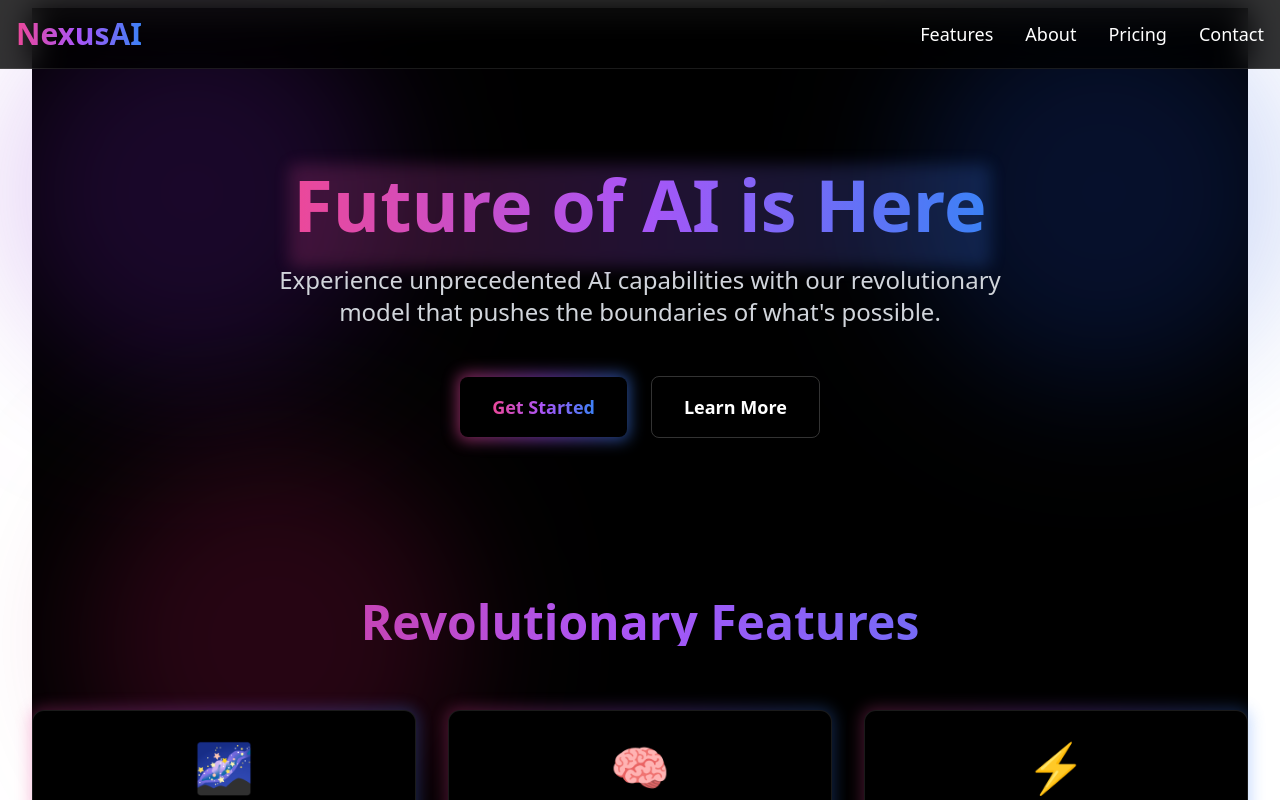
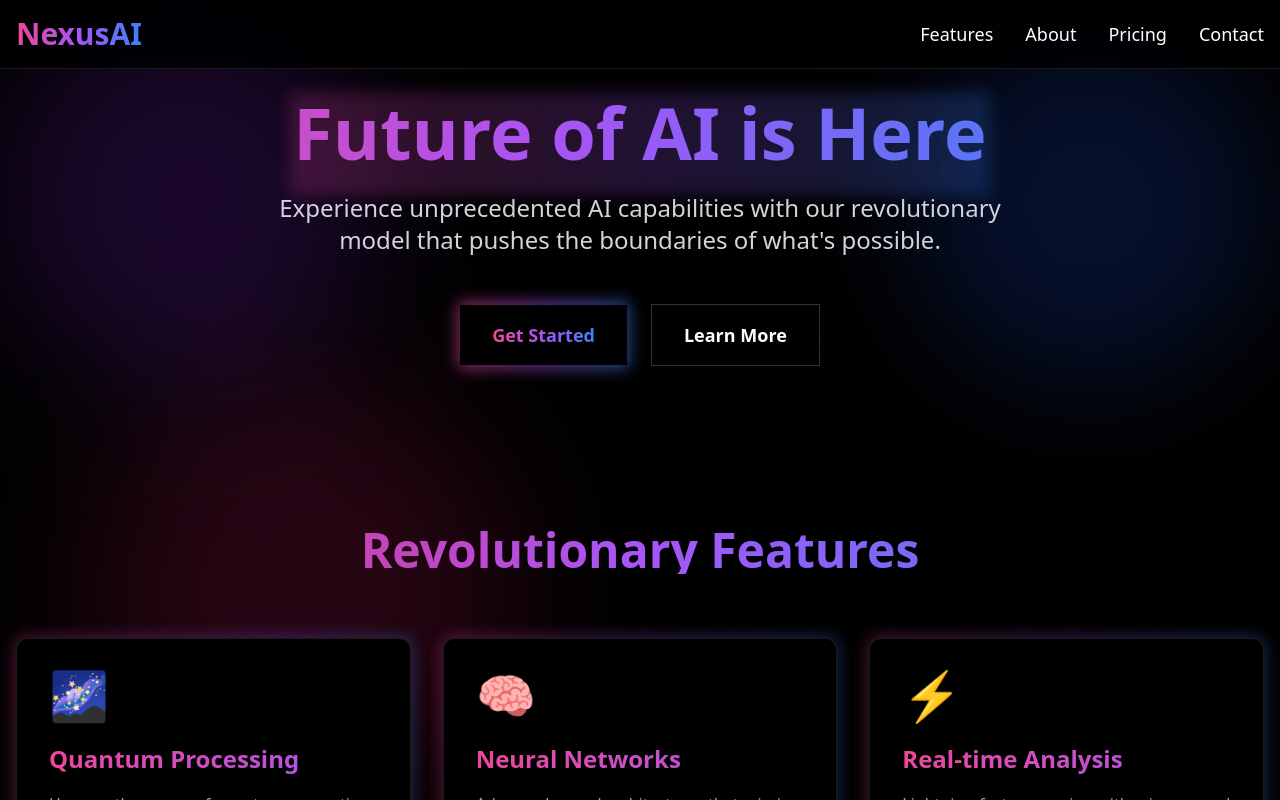
Before and after one commit to mddanish867/nexus-ai, a React (Vite) app: page / in a window 1280 px wide. Shown: the top 800 px of the page. Built offline with nearby package versions, Linux system fonts and the light colour scheme.

Commit message:
remodified all the component

```diff
--- a/package.json
+++ b/package.json
@@ -12,7 +12,8 @@
   "dependencies": {
     "react": "^18.3.1",
     "react-dom": "^18.3.1",
-    "react-router-dom": "^7.1.1"
+    "react-router-dom": "^7.1.1",
+    "tailwindcss-animate": "^1.0.7"
   },
   "devDependencies": {
     "@eslint/js": "^9.17.0",
--- a/src/App.tsx
+++ b/src/App.tsx
@@ -1,13 +1,25 @@
-
-import './App.css'
-import Home from './components/home/Home'
+import Navbar from "./components/home/Navbar"
+import Hero from "./components/home/Hero"
+import Feature from "./components/home/Feature"
+import CTA from "./components/home/CTA"
+import Footer from "./components/home/Footer"
 
 function App() {
+  return (
+    <div className="w-full min-h-screen bg-black text-white">
+      {/* Decorative background elements */}
+      <div className="fixed inset-0 z-0 w-full">
+        <div className="absolute w-96 h-96 bg-purple-700 rounded-full mix-blend-multiply filter blur-3xl opacity-20 animate-blob"></div>
+        <div className="absolute top-0 -right-4 w-96 h-96 bg-blue-700 rounded-full mix-blend-multiply filter blur-3xl opacity-20 animate-blob animation-delay-2000"></div>
+        <div className="absolute -bottom-8 left-20 w-96 h-96 bg-pink-700 rounded-full mix-blend-multiply filter blur-3xl opacity-20 animate-blob animation-delay-4000"></div>
+      </div>
 
-  return (
-    <>
-<Home/>
-    </>
+      <Navbar />
+      <Hero />
+      <Feature />
+      <CTA />
+      <Footer />
+    </div>
   )
 }
 
--- a/src/components/home/CTA.tsx
+++ b/src/components/home/CTA.tsx
@@ -1,13 +1,9 @@
-
 const CTA = () => {
   return (
-    <div>
     <section className="py-20 px-4 relative">
       <div className="absolute inset-0 bg-gradient-to-r from-pink-500 via-purple-500 to-blue-500 opacity-10"></div>
       <div className="container mx-auto text-center relative">
-          <h2 className="text-4xl md:text-5xl font-bold mb-8">
-            Ready to Shape the Future?
-          </h2>
+        <h2 className="text-4xl md:text-5xl font-bold mb-8">Ready to Shape the Future?</h2>
         <p className="text-xl text-gray-300 mb-12 max-w-2xl mx-auto">
           Join the AI revolution and transform the way you work with our cutting-edge technology.
         </p>
@@ -21,7 +17,6 @@ const CTA = () => {
         </button>
       </div>
     </section>
-    </div>
   )
 }
 
--- a/src/components/home/Feature.tsx
+++ b/src/components/home/Feature.tsx
@@ -1,9 +1,7 @@
-
 const Feature = () => {
   return (
-    <div>
     <section id="features" className="py-20">
-        <div className="container mx-auto">
+      <div className="container mx-auto px-4">
         <h2 className="text-4xl md:text-5xl font-bold text-center mb-16 bg-gradient-to-r from-pink-500 via-purple-500 to-blue-500 bg-clip-text text-transparent">
           Revolutionary Features
         </h2>
@@ -12,18 +10,18 @@ const Feature = () => {
             {
               title: "Quantum Processing",
               description: "Harness the power of quantum computing for unprecedented AI capabilities.",
-                icon: "🌌"
+              icon: "🌌",
             },
             {
               title: "Neural Networks",
               description: "Advanced neural architectures that mimic human cognitive processes.",
-                icon: "🧠"
+              icon: "🧠",
             },
             {
               title: "Real-time Analysis",
               description: "Lightning-fast processing with microsecond response times.",
-                icon: "⚡"
-              }
+              icon: "⚡",
+            },
           ].map((feature, index) => (
             <div key={index} className="group relative">
               <div className="absolute -inset-0.5 bg-gradient-to-r from-pink-500 via-purple-500 to-blue-500 rounded-xl blur opacity-30 group-hover:opacity-100 transition duration-200"></div>
@@ -32,16 +30,13 @@ const Feature = () => {
                 <h3 className="text-2xl font-bold mb-4 bg-gradient-to-r from-pink-500 to-purple-500 bg-clip-text text-transparent">
                   {feature.title}
                 </h3>
-                  <p className="text-gray-400 leading-relaxed">
-                    {feature.description}
-                  </p>
+                <p className="text-gray-400 leading-relaxed">{feature.description}</p>
               </div>
             </div>
           ))}
         </div>
       </div>
     </section>
-    </div>
   )
 }
 
--- a/src/components/home/Footer.tsx
+++ b/src/components/home/Footer.tsx
@@ -1,7 +1,5 @@
-
 const Footer = () => {
   return (
-    <div>
     <footer className="bg-black/50 border-t border-white/10 py-12 px-4">
       <div className="container mx-auto">
         <div className="grid grid-cols-1 md:grid-cols-4 gap-12">
@@ -9,23 +7,21 @@ const Footer = () => {
             <div className="text-3xl font-bold bg-gradient-to-r from-pink-500 via-purple-500 to-blue-500 bg-clip-text text-transparent mb-6">
               NexusAI
             </div>
-              <p className="text-gray-400 leading-relaxed">
-                Pioneering the future of artificial intelligence.
-              </p>
+            <p className="text-gray-400 leading-relaxed">Pioneering the future of artificial intelligence.</p>
           </div>
           {[
             {
               title: "Company",
-                links: ["About", "Careers", "Blog", "Press"]
+              links: ["About", "Careers", "Blog", "Press"],
             },
             {
               title: "Resources",
-                links: ["Documentation", "Help Center", "API", "Status"]
+              links: ["Documentation", "Help Center", "API", "Status"],
             },
             {
               title: "Legal",
-                links: ["Privacy", "Terms", "Security", "Cookies"]
-              }
+              links: ["Privacy", "Terms", "Security", "Cookies"],
+            },
           ].map((column, index) => (
             <div key={index}>
               <h3 className="font-bold text-lg mb-6">{column.title}</h3>
@@ -46,7 +42,6 @@ const Footer = () => {
         </div>
       </div>
     </footer>
-    </div>
   )
 }
 
--- a/src/components/home/Hero.tsx
+++ b/src/components/home/Hero.tsx
@@ -1,9 +1,7 @@
-
 const Hero = () => {
   return (
-    <div>
-        <section className="relative pt-40 pb-20">
-        <div className="container mx-auto text-center">
+    <section className="relative pt-24 pb-20">
+      <div className="container mx-auto text-center px-4">
         <div className="relative inline-block">
           <h1 className="text-5xl md:text-7xl font-bold mb-6 bg-gradient-to-r from-pink-500 via-purple-500 to-blue-500 bg-clip-text text-transparent animate-gradient-x">
             Future of AI is Here
@@ -11,7 +9,8 @@ const Hero = () => {
           <div className="absolute -inset-1 bg-gradient-to-r from-pink-500 via-purple-500 to-blue-500 rounded-lg blur opacity-20"></div>
         </div>
         <p className="text-xl md:text-2xl text-gray-300 mb-12 max-w-3xl mx-auto leading-relaxed">
-            Experience unprecedented AI capabilities with our revolutionary model that pushes the boundaries of what's possible.
+          Experience unprecedented AI capabilities with our revolutionary model that pushes the boundaries of what's
+          possible.
         </p>
         <div className="flex flex-col md:flex-row justify-center gap-6">
           <button className="relative group">
@@ -28,7 +27,6 @@ const Hero = () => {
         </div>
       </div>
     </section>
-    </div>
   )
 }
 
--- a/src/index.css
+++ b/src/index.css
@@ -1,3 +1,45 @@
 @tailwind base;
 @tailwind components;
 @tailwind utilities;
+
+@keyframes blob {
+  0% {
+    transform: translate(0px, 0px) scale(1);
+  }
+  33% {
+    transform: translate(30px, -50px) scale(1.1);
+  }
+  66% {
+    transform: translate(-20px, 20px) scale(0.9);
+  }
+  100% {
+    transform: translate(0px, 0px) scale(1);
+  }
+}
+
+@keyframes gradient-x {
+  0% {
+    background-size: 200% 200%;
+    background-position: left center;
+  }
+  100% {
+    background-size: 200% 200%;
+    background-position: right center;
+  }
+}
+
+.animate-blob {
+  animation: blob 7s infinite;
+}
+
+.animate-gradient-x {
+  animation: gradient-x 15s ease infinite;
+}
+
+.animation-delay-2000 {
+  animation-delay: 2s;
+}
+
+.animation-delay-4000 {
+  animation-delay: 4s;
+}
--- a/tailwind.config.js
+++ b/tailwind.config.js
@@ -1,10 +1,86 @@
+/** @type {import('tailwindcss').Config} */
 module.exports = {
+  darkMode: ["class"],
   content: [
     "./index.html",
     "./src/**/*.{js,ts,jsx,tsx}",
+    "*.{js,ts,jsx,tsx,mdx}",
+    "app/**/*.{ts,tsx}",
+    "components/**/*.{ts,tsx}",
   ],
   theme: {
-    extend: {},
+    extend: {
+      animation: {
+        blob: "blob 7s infinite",
+        "gradient-x": "gradient-x 15s ease infinite",
+      },
+      keyframes: {
+        blob: {
+          "0%": {
+            transform: "translate(0px, 0px) scale(1)",
+          },
+          "33%": {
+            transform: "translate(30px, -50px) scale(1.1)",
+          },
+          "66%": {
+            transform: "translate(-20px, 20px) scale(0.9)",
+          },
+          "100%": {
+            transform: "translate(0px, 0px) scale(1)",
+          },
+        },
+        "gradient-x": {
+          "0%, 100%": {
+            "background-size": "200% 200%",
+            "background-position": "left center",
+          },
+          "50%": {
+            "background-size": "200% 200%",
+            "background-position": "right center",
+          },
+        },
+      },
+      colors: {
+        border: "hsl(var(--border))",
+        input: "hsl(var(--input))",
+        ring: "hsl(var(--ring))",
+        background: "hsl(var(--background))",
+        foreground: "hsl(var(--foreground))",
+        primary: {
+          DEFAULT: "hsl(var(--primary))",
+          foreground: "hsl(var(--primary-foreground))",
+        },
+        secondary: {
+          DEFAULT: "hsl(var(--secondary))",
+          foreground: "hsl(var(--secondary-foreground))",
+        },
+        destructive: {
+          DEFAULT: "hsl(var(--destructive))",
+          foreground: "hsl(var(--destructive-foreground))",
+        },
+        muted: {
+          DEFAULT: "hsl(var(--muted))",
+          foreground: "hsl(var(--muted-foreground))",
+        },
+        accent: {
+          DEFAULT: "hsl(var(--accent))",
+          foreground: "hsl(var(--accent-foreground))",
+        },
+        popover: {
+          DEFAULT: "hsl(var(--popover))",
+          foreground: "hsl(var(--popover-foreground))",
+        },
+        card: {
+          DEFAULT: "hsl(var(--card))",
+          foreground: "hsl(var(--card-foreground))",
+        },
+      },
+      borderRadius: {
+        lg: "var(--radius)",
+        md: "calc(var(--radius) - 2px)",
+        sm: "calc(var(--radius) - 4px)",
+      },
+    },
   },
-  plugins: [],
+  plugins: [require("tailwindcss-animate")],
 }
```
Also changed, not shown: src/components/home/Navbar.tsx (+7 -14 lines), 1 other file (tests, documents, lock files or other folders). Lines whose indentation alone changed are shown as unchanged.
